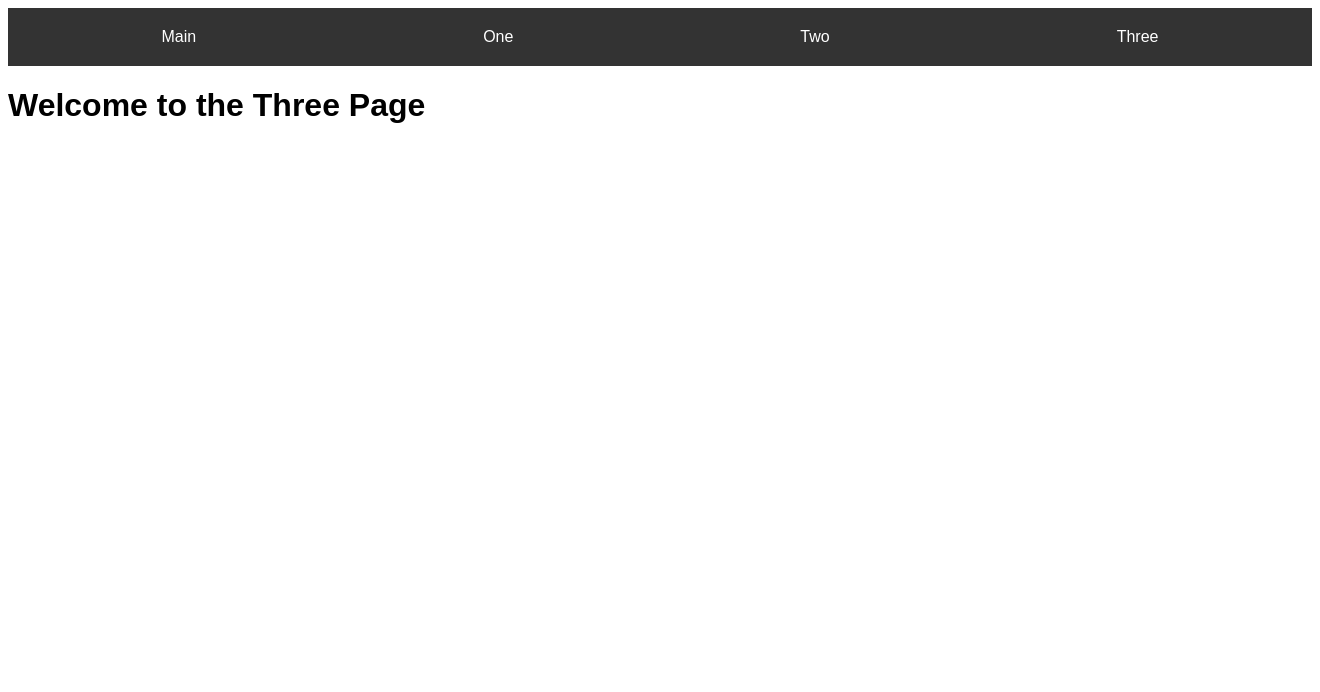
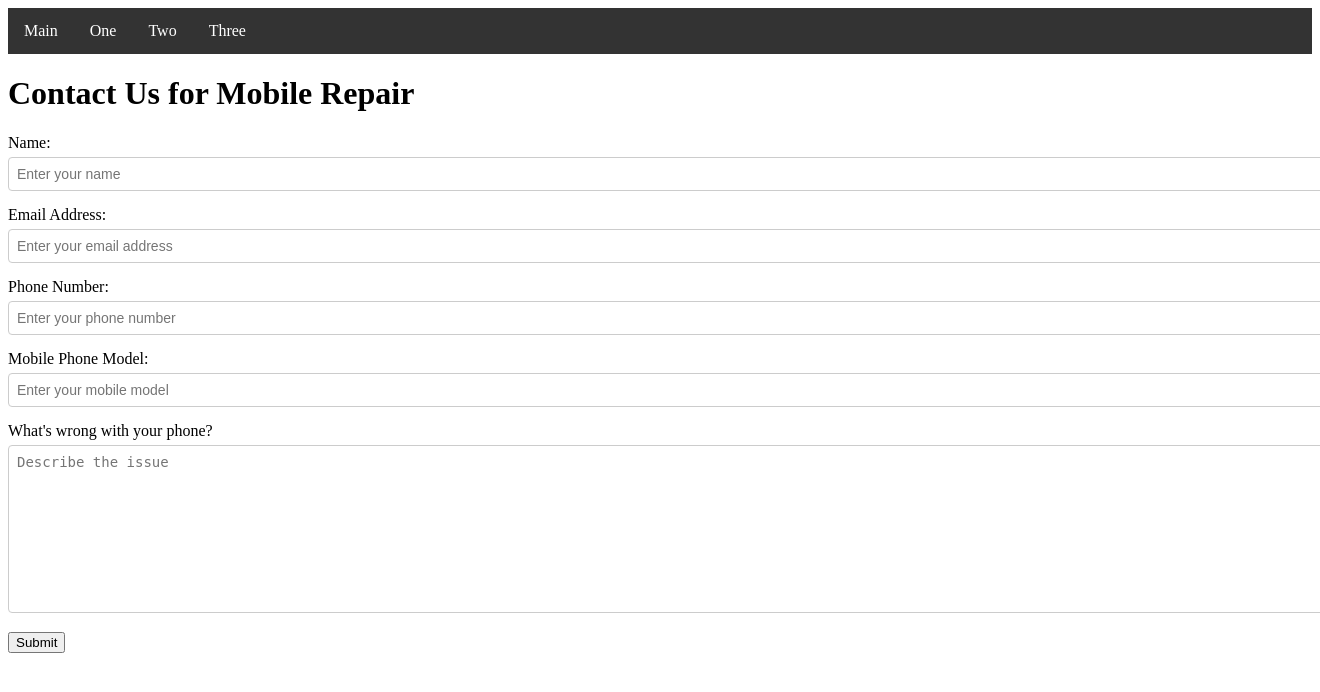
Before and after one commit to verminski/IDoctorWebsite, a Flask app: page /three in a window 1320 px wide; the page is wider, and only the part inside the window is pictured. Shown: the top 692 px of that part. Run offline with Flask 3, Linux system fonts and the light colour scheme.

Commit message:
Added the form in three.html

```diff
--- a/app.py
+++ b/app.py
@@ -1,22 +1,49 @@
-from flask import Flask, render_template
+from flask import Flask, render_template, request, redirect, url_for, flash
+from flask_mail import Mail, Message
 
 app = Flask(__name__)
 
+# Mail configuration
+app.config['MAIL_SERVER'] = 'smtp.gmail.com'
+app.config['MAIL_PORT'] = 465
+app.config['MAIL_USERNAME'] = 'YOUR_GMAIL_USERNAME'  #Gmail
+app.config['MAIL_PASSWORD'] = 'YOUR_GMAIL_PASSWORD'  #Gmail password
+app.config['MAIL_USE_TLS'] = False
+app.config['MAIL_USE_SSL'] = True
+
+mail = Mail(app)
+
+app.secret_key = 'some_random_secret_key'
+
 @app.route('/')
 def main_page():
-    return render_template("main.html")
+    return render_template('main.html')
 
 @app.route('/one')
 def page_one():
-    return render_template("one.html")
+    return render_template('one.html')
 
 @app.route('/two')
 def page_two():
-    return render_template("two.html")
+    return render_template('two.html')
 
-@app.route('/three')
+@app.route('/three', methods=['GET', 'POST'])
 def page_three():
-    return render_template("three.html")
+    if request.method == 'POST':
+        name = request.form['name']
+        email = request.form['email']
+        phone = request.form['phone']
+        model = request.form['model']
+        message_body = request.form['message']
+
+        msg = Message('Mobile Repair Request', sender=email, recipients=['kubelelon@gmail.com'])
+        msg.body = f"Name: {name}\nEmail: {email}\nPhone: {phone}\nModel: {model}\n\n{message_body}"
+        mail.send(msg)
+
+        flash('Your message has been sent successfully!', 'success')
+        return redirect(url_for('page_three'))
+
+    return render_template('three.html')
 
 if __name__ == "__main__":
     app.run(debug=True)
--- a/static/styles.css
+++ b/static/styles.css
@@ -1,22 +1,53 @@
-body {
-    font-family: Arial, sans-serif;
-}
-
+/* Navbar */
 .navbar {
-    display: flex;
-    justify-content: space-around;
     background-color: #333;
-    padding: 10px;
+    overflow: hidden;
 }
 
 .navbar a {
+    float: left;
+    display: block;
     color: white;
+    text-align: center;
+    padding: 14px 16px;
     text-decoration: none;
-    padding: 10px 20px;
-    border-radius: 5px;
-    transition: background-color 0.3s;
 }
 
 .navbar a:hover {
-    background-color: #555;
+    background-color: #ddd;
+    color: black;
 }
+
+/* Form */
+
+.form-group {
+    margin-bottom: 15px;
+}
+
+.form-group label {
+    display: block;
+    margin-bottom: 5px;
+}
+
+input[type="text"],
+input[type="email"],
+textarea {
+    width: 100%;
+    padding: 8px;
+    border: 1px solid #ccc;
+    border-radius: 4px;
+    font-size: 14px;
+    transition: border-color 0.3s;
+}
+
+textarea {
+    height: 150px;
+    resize: vertical;
+}
+
+input[type="text"]:focus,
+input[type="email"]:focus,
+textarea:focus {
+    border-color: #007BFF;
+    outline: none;
+}
--- a/templates/base.html
+++ b/templates/base.html
@@ -1,18 +1,23 @@
 <!DOCTYPE html>
-<html lang="en">
+<html>
 <head>
-    <meta charset="UTF-8">
-    <meta http-equiv="X-UA-Compatible" content="IE=edge">
-    <meta name="viewport" content="width=device-width, initial-scale=1.0">
     <link rel="stylesheet" href="{{ url_for('static', filename='styles.css') }}">
-    <title>{% block title %}Website{% endblock %}</title>
+    <title>{% block title %}Default Title{% endblock %}</title>
 </head>
 <body>
+
 {% include 'navbar.html' %}
 
-<div>
-    {% block content %}{% endblock %}
-</div>
+<!-- Flash messages -->
+{% with messages = get_flashed_messages(with_categories=true) %}
+    {% if messages %}
+        {% for category, message in messages %}
+            <div class="flash {{ category }}">{{ message }}</div>
+        {% endfor %}
+    {% endif %}
+{% endwith %}
+
+{% block content %}{% endblock %}
 
 </body>
 </html>
--- a/templates/three.html
+++ b/templates/three.html
@@ -1,6 +1,40 @@
 {% extends "base.html" %}
-{% block title %}Three Page{% endblock %}
+
+{% block title %}
+Contact Us
+{% endblock %}
 
 {% block content %}
-    <h1>Welcome to the Three Page</h1>
+<h1>Contact Us for Mobile Repair</h1>
+
+<form action="{{ url_for('page_three') }}" method="post">
+    <div class="form-group">
+        <label for="name">Name:</label>
+        <input type="text" id="name" name="name" placeholder="Enter your name" required>
+    </div>
+
+    <div class="form-group">
+        <label for="email">Email Address:</label>
+        <input type="email" id="email" name="email" placeholder="Enter your email address" required>
+    </div>
+
+    <div class="form-group">
+        <label for="phone">Phone Number:</label>
+        <input type="text" id="phone" name="phone" placeholder="Enter your phone number" required>
+    </div>
+
+    <div class="form-group">
+        <label for="model">Mobile Phone Model:</label>
+        <input type="text" id="model" name="model" placeholder="Enter your mobile model" required>
+    </div>
+
+    <div class="form-group">
+        <label for="message">What's wrong with your phone?</label>
+        <textarea id="message" name="message" placeholder="Describe the issue" required></textarea>
+    </div>
+
+    <div class="form-group">
+        <button type="submit">Submit</button>
+    </div>
+</form>
 {% endblock %}
```
Also changed, not shown: templates/main.html (+5 -2 lines), templates/one.html (+5 -2 lines), templates/two.html (+5 -2 lines), templates/navbar.html (line endings or trailing spaces).
